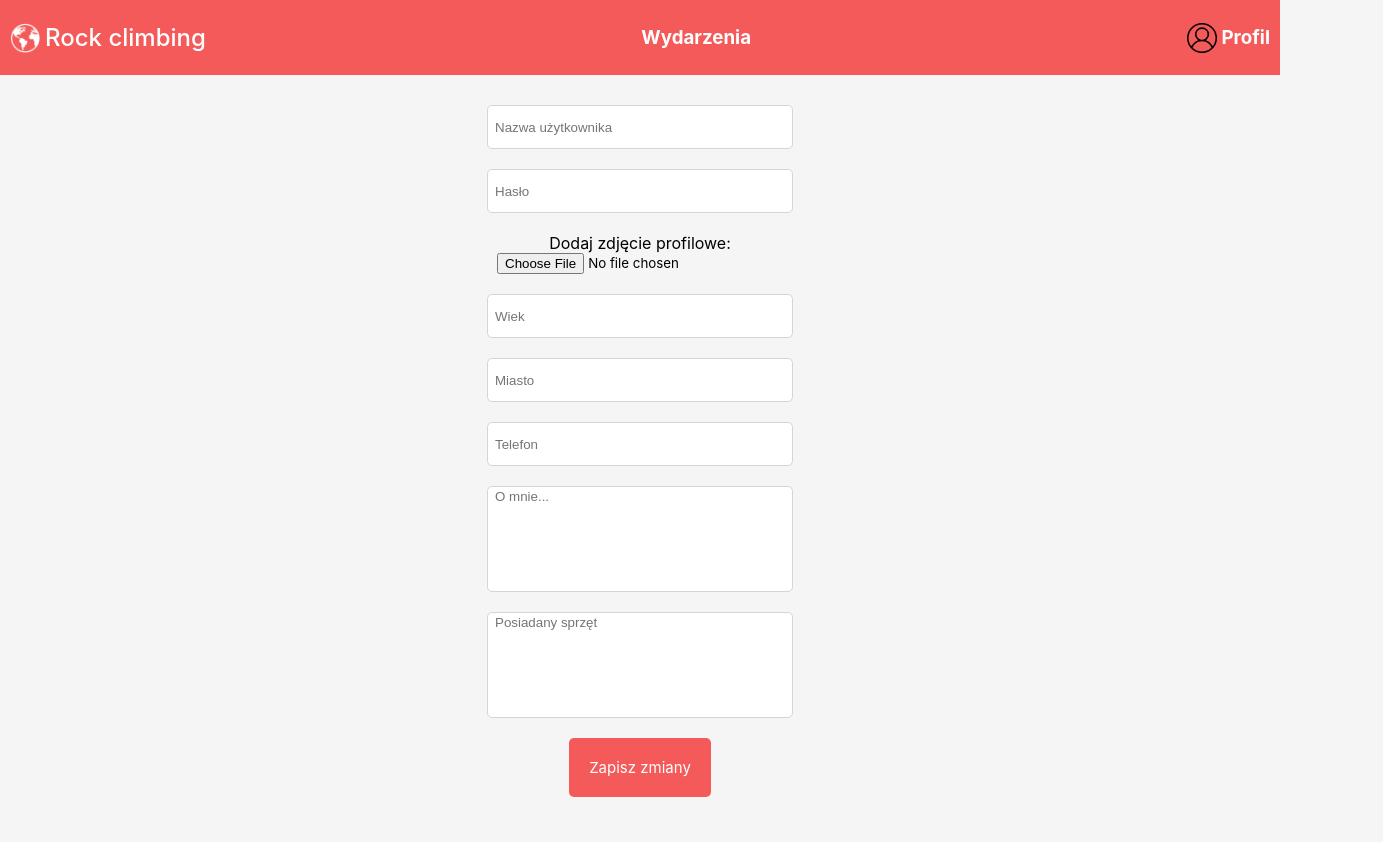
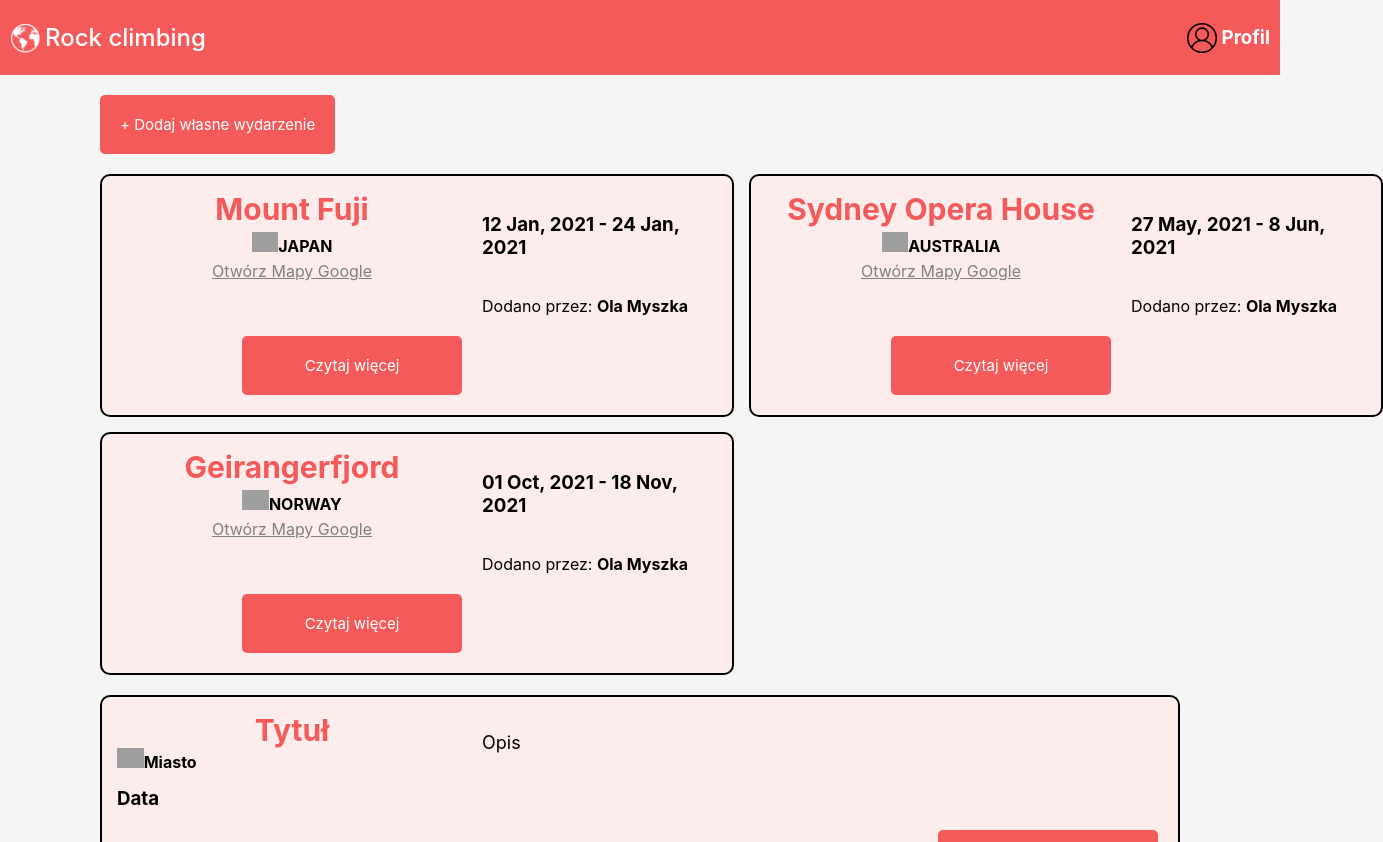
Before and after one commit to myszol321/RockClimbing, a React (Create React App) app: page / in a window 1280 px wide. Shown: the top 842 px of the page, 1383 px wide, since content can reach past the window. Before the commit the page ends 800 px from the top, so only its background shows below. Built offline with nearby package versions, Linux system fonts and the light colour scheme; grey boxes are pictures that could not be loaded.

Commit message:
events cleanup

```diff
--- a/public/style.css
+++ b/public/style.css
@@ -56,7 +56,7 @@ body {
     align-items: center;
     gap: 5px;
 }
-.navbar--profile--text:hover, .navbar--section:hover {
+.navbar--profile--text:hover, .navbar--logo--text:hover {
     color:rgb(225, 216, 216);
 }
 
@@ -64,17 +64,36 @@ body {
     width: 30px;
 }
 
+/* MAIN PAGE */
+.main-page {
+    padding-left: 100px;
+    padding-right: 100px;
+}
+
 /* add event button */
 
 .button--add-event {
-    margin: 10px 150px;
+    margin: 20px 0;
     position: relative;
+    transition: all 0.5s;
+}
+
+.button--add-event:hover {
+    background-color: #e23e3e;
 }
 
 /* events */
 
+.events {
+    display: grid;
+    grid-template-columns: auto auto;
+    grid-gap: 15px;
+    align-items: center;
+    margin-bottom: 20px;
+}
+
 .entry {
-    margin: 20px 150px;
+    /* margin: 20px 150px; */
     display: grid;
     grid-template-columns: 350px auto;
     grid-gap: 15px;
@@ -83,39 +102,41 @@ body {
     border: black 2px solid;
     border-radius: 10px;
     padding: 15px;
+    /* margin-bottom: 20px; */
     min-width: 600px;
 }
 
-.entry--location {
+.entry--location, .entry--location {
     display: flex;
     flex-direction: column;
     align-items: center;
     gap: 5px;
 }
 
-.entry--location--title {
+.entry--location--title, .event--location--title {
     color: #F55A5A;
     font-size: 30px;
     text-align: center;
 }
 
-.entry--location--pin {
+.entry--location--pin, .event--location--pin {
     height: 20px;
 }
 
-.entry--location--country {
+.entry--location--country, .event--location--country {
     font-weight: 700;
 }
 
-.entry--location--link:link, .location--link:visited {
+.entry--location--link:link, .entry--location--link:visited,
+.event--location--link:link, .event--location--link:visited {
     color: gray;
 }
 
-.entry--description {
+.entry--description, .event--description {
     font-size: 18px;
 }
 
-.entry--join {
+.entry--join, .event--join {
     justify-self: end;
     border-radius: 5px;
     background-color: #F55A5A;
@@ -146,14 +167,38 @@ body {
     transition: 0.5s;
 }
 
+.entry--join:hover {
+    background-color: #e23e3e;
+}
+
 .entry--join:hover span {
     padding-right: 25px;
+
 }
 
 .entry--join:hover span:after {
     opacity: 1;
     right: 0;
 }
+
+.event {
+    /* margin: 20px 150px; */
+    display: grid;
+    grid-template-columns: 350px auto;
+    grid-gap: 15px;
+    align-items: center;
+    background-color: rgb(252, 236, 236);
+    border: black 2px solid;
+    border-radius: 10px;
+    padding: 15px;
+    /* margin-bottom: 20px; */
+    min-width: 600px;
+}
+
+.event--join:hover {
+    background-color: #e23e3e;
+}
+
 
 /* profile page */
 
--- a/src/App.js
+++ b/src/App.js
@@ -1,37 +1,13 @@
 import React from "react"
-import LoginPage from "./components/LoginPage"
-import RegisterPage from "./components/RegisterPage"
 import Navbar from "./components/Navbar"
-import Event from "./components/Event"
-import data from "./data"
-import ProfilePage from "./components/ProfilePage"
-import AddEvent from "./components/AddEvent"
-import EditProfile from "./components/EditProfile"
 import MainPage from "./components/MainPage"
 
+export default function App() {
 
-export default function App() {
-    const events = data.map(entry => {
-        return(
-            <Event
-                key={entry.id}
-                {...entry}
-            />
-        )
-    })
     return (
         <div>
             <Navbar />
-            {/* <LoginPage />
-            <RegisterPage />
-            <button className="button--add-event">
-                + Dodaj własne wydarzenie
-            </button>
-            {events}
-            <ProfilePage />
-            <AddEvent /> */}
-            <EditProfile />
-            {/* <MainPage /> */}
+            <MainPage />
         </div>
     )
 }
--- a/src/components/Event.js
+++ b/src/components/Event.js
@@ -12,15 +12,13 @@ export default function Event(props) {
                 </div>
                 <a className="entry--location--link" href={props.mapsLink} target="_blank">Otwórz Mapy Google</a>
             </div>
-            <p className="entry--description">{props.description}</p>
 
             <h3>{props.date}</h3>
             <p></p>
             <div className="entry--info">
                 <p>Dodano przez: <b>Ola Myszka</b></p>
-                <p>Wymagany sprzęt: <b>Ola Myszka</b></p>
             </div>
-            <button className="entry--join"><span>Dołącz do wydarzenia </span></button>
+            <button className="entry--join"><span>Czytaj więcej </span></button>
         </div>
     )
 }
--- /dev/null
+++ b/src/components/EventList.js
@@ -0,0 +1,19 @@
+import React from 'react'
+import Event from './Event'
+import data from "../data"
+
+export default function EventList(props) {
+    const events = data.map(entry => {
+        return(
+            <Event
+                key={entry.id}
+                {...entry}
+            />
+        )
+    })
+    return (
+        <div className="events">
+            {events}
+        </div>
+    )
+}
--- a/src/components/EventPage.js
+++ b/src/components/EventPage.js
@@ -3,24 +3,22 @@ import pin from '../images/pin.png'
 
 export default function EventPage(props) {
     return (
-        <div className="entry">
-            <div className="entry--location">
-                <h1 className="entry--location--title">{props.title}</h1>
+        <div className="event">
+            <div className="event--location">
+                <h1 className="event--location--title">Tytuł</h1>
                 <div>
-                    <img className="entry--location--pin" src={pin}/>
-                    <span className="entry--location--country">{props.country.toUpperCase()}</span>
+                    <img className="event--location--pin" src={pin}/>
+                    <span className="event--location--country">Miasto</span>
                 </div>
-                <a className="entry--location--link" href={props.mapsLink} target="_blank">Otwórz Mapy Google</a>
             </div>
-            <p className="entry--description">{props.description}</p>
-
-            <h3>{props.date}</h3>
+            <p className="event--description">Opis</p>
+            <h3>Data</h3>
             <p></p>
-            <div className="entry--info">
+            <div className="event--info">
                 <p>Dodano przez: <b>Ola Myszka</b></p>
                 <p>Wymagany sprzęt: <b>Ola Myszka</b></p>
             </div>
-            <button className="entry--join"><span>Dołącz do wydarzenia </span></button>
+            <button className="event--join">Dołącz do wydarzenia</button>
         </div>
     )
 }
--- a/src/components/MainPage.js
+++ b/src/components/MainPage.js
@@ -1,9 +1,28 @@
 import React from 'react';
+import LoginPage from "./LoginPage"
+import RegisterPage from "./RegisterPage"
+import ProfilePage from "./ProfilePage"
+import AddEvent from "./AddEvent"
+import EditProfile from "./EditProfile"
+import EventPage from "./EventPage"
+import EventList from "./EventList"
 
 export default function MainPage() {
+
+
     return (
-        <div>
-            <h1>Main</h1>
+        <div className="main-page">
+            {/* <LoginPage />
+            <RegisterPage /> */}
+            <button className="button--add-event">
+                + Dodaj własne wydarzenie
+            </button>
+            <EventList />
+            {/* <ProfilePage /> */}
+            {/* <AddEvent />
+            <EditProfile /> */}
+            <EventPage />
+
         </div>
     )
 }
--- a/src/components/Navbar.js
+++ b/src/components/Navbar.js
@@ -14,7 +14,6 @@ export default function Navbar() {
                 />
                 <h2 className="navbar--logo--text">Rock climbing</h2>
             </div>
-            <h3 className="navbar--section">Wydarzenia</h3>
 
             {loggedIn ?
             <div className="navbar--profile">
```
